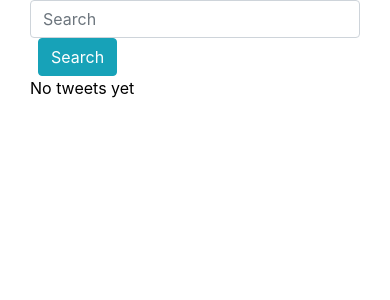
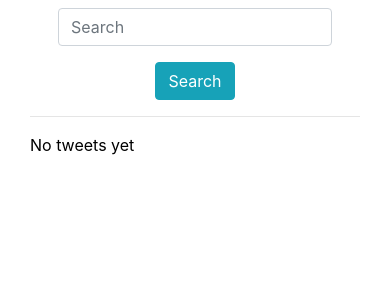
Before and after one commit to TobKed/django-tweet, a Django app: page /tweet/ in a window 390 px wide. Shown: the top 300 px of the page. Run offline with Django 3.2, Linux system fonts and the light colour scheme; data that the repository does not hold is empty; some libraries are stand-ins or nearby versions.

Commit message:
refactor templates

```diff
--- a/src/tweets/templates/tweets/search_form.html
+++ b/src/tweets/templates/tweets/search_form.html
@@ -1,4 +1,10 @@
-<form class="form-inline align-self-start" method="GET" action="{% url "tweet:tweet-list-view" %}">
-    <input class="form-control" name="q" type="text" placeholder="Search" aria-label="Search" value="{{ request.GET.q }}">
-    <button class="btn btn-info mx-2" type="submit" href="">Search</button>
-</form>
+<div class="row mt-2">
+    <div class="col-sm-12 text-center">
+        <form class="form-inline justify-content-center" method="GET" action="{% url "tweet:tweet-list-view" %}">
+            <div class="form-group">
+                <input class="form-control" name="q" type="text" placeholder="Search" aria-label="Search" value="{{ request.GET.q }}">
+            </div>
+            <button class="btn btn-info mx-2" type="submit" href="">Search</button>
+        </form>
+    </div>
+</div>
--- a/src/tweets/templates/tweets/tweet_list.html
+++ b/src/tweets/templates/tweets/tweet_list.html
@@ -2,16 +2,18 @@
 {% block content %}
 
     <div class="container">
+        {% include "tweets/search_form.html" %}
         <div class="row">
-            <div class="col-md-12">
-                {% include "tweets/search_form.html" %}
-
+            <div class="col-sm-8 offset-sm-2">
+                <hr>
                 {% for object in object_list %}
-                    <p>
-                        {{ object.content }} <br>
-                        {{ object.user }} <br>
-                        {{ object.timestamp|timesince }} ago<br>
-                    </p> <hr>
+                    <div class="media">
+                      <div class="media-body">
+                            {{ object.content }} <br>
+                            via {{ object.user }} | {{ object.timestamp|timesince }} ago | <a href="{{ object.get_absolute_url }}">View</a>
+                      </div>
+                    </div>
+                    <hr>
                 {% empty %}
                     {% if request.GET.q %}
                         <p>No tweets found</p>
```
